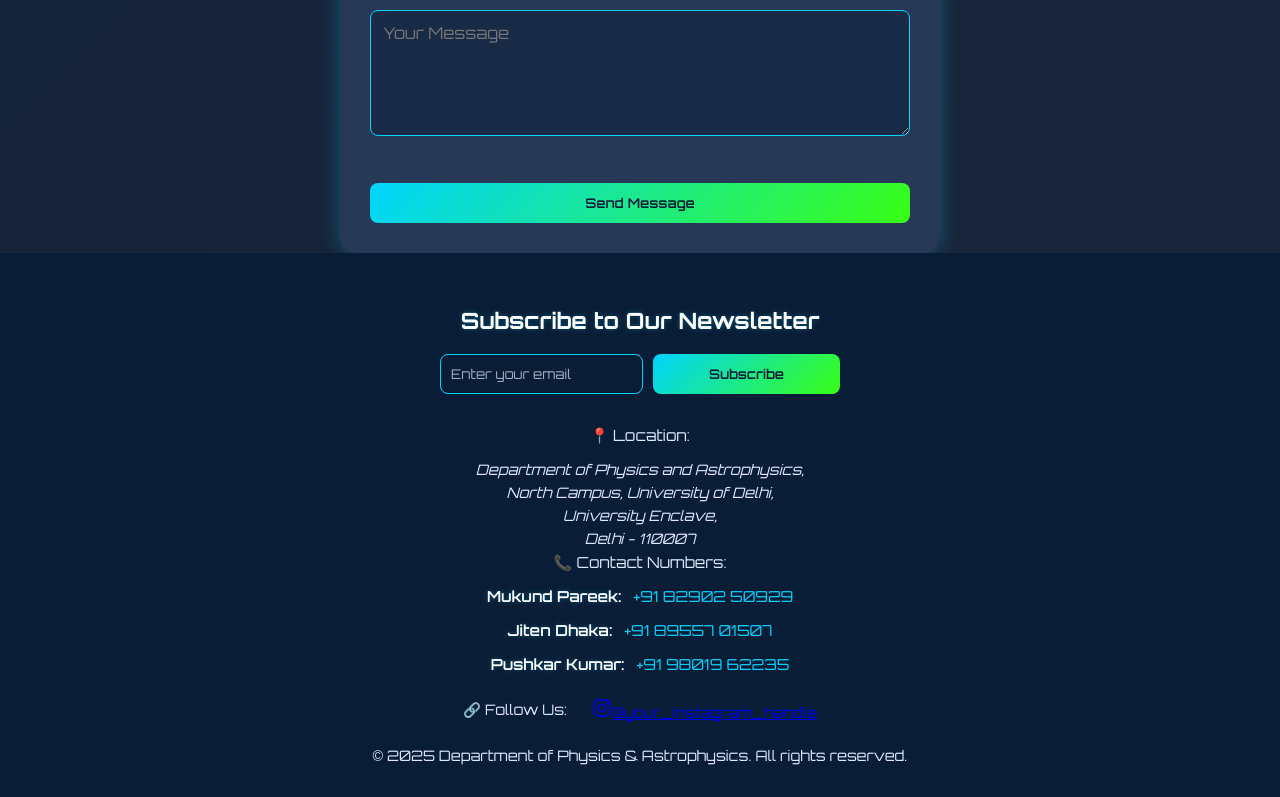
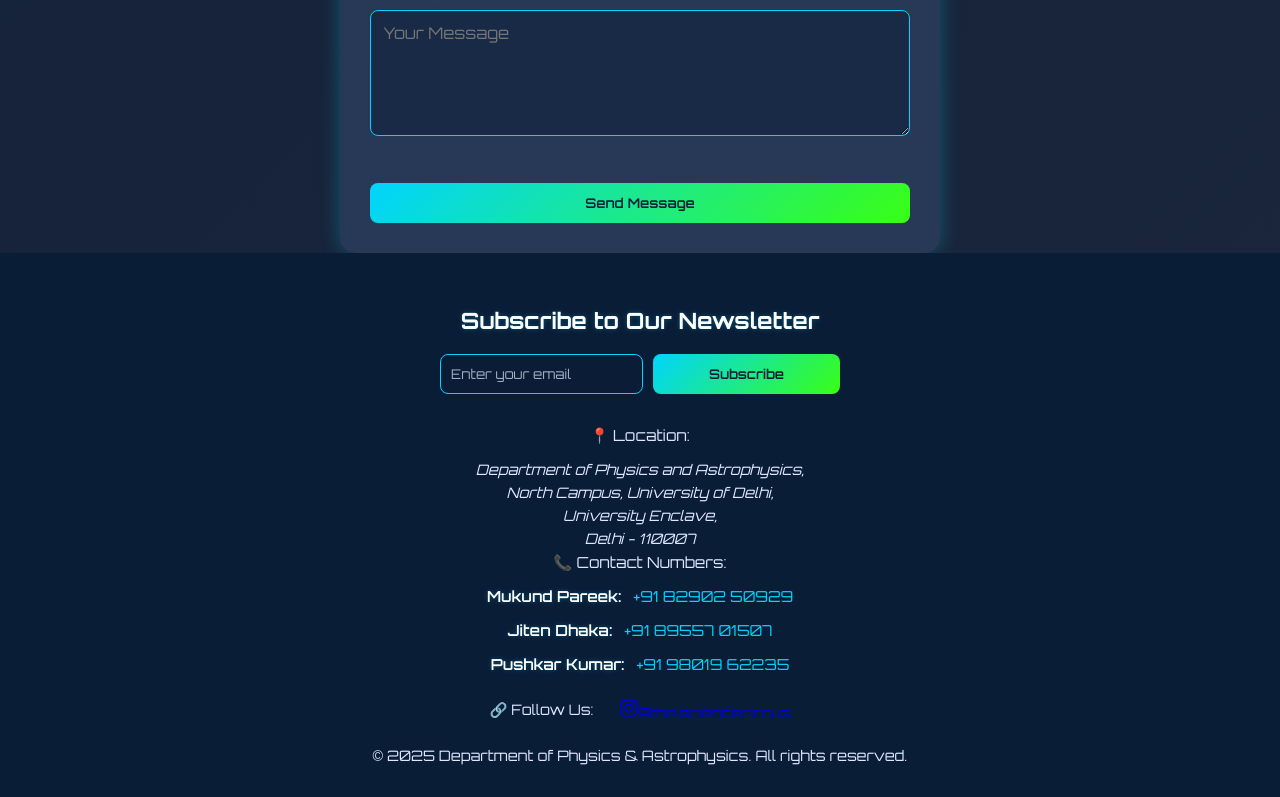
Before and after one commit to Jiten010/Science_Circus_Final, a React (Vite) app: page / in a window 1280 px wide. Shown: the part 4303-5100 px from the top of the page. Built offline with nearby package versions, Linux system fonts and the light colour scheme.

Commit message:
insta handel name added

```diff
--- a/src/components/Footer.jsx
+++ b/src/components/Footer.jsx
@@ -54,7 +54,7 @@ function Footer() {
             className="inline-flex items-center gap-2 text-pink-600 hover:text-pink-800 transition"
           >
             <FaInstagram size={20} />
-            @your_instagram_handle
+            @the.sciencecircus
           </a>
         </div>
 
```
